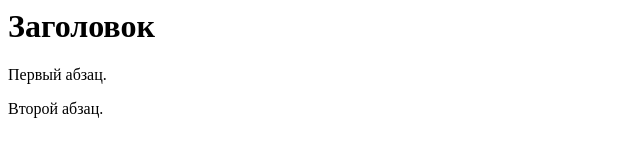
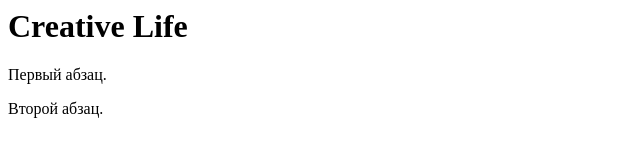
Before and after one commit to Sem19/Test1, a plain HTML site: page homework/index.html in a window 1280 px wide. Shown: the whole page, without its empty margins (0-640 px from the left). Drawn offline with Linux system fonts and the light colour scheme.

Commit message:
change_name

```diff
--- a/homework/index.html
+++ b/homework/index.html
@@ -5,7 +5,7 @@
   <title>Пример веб-страницы</title>
  </head>
  <body>
-  <h1>Заголовок</h1>
+  <h1>Creative Life</h1>
   <p>Первый абзац.</p>
   <p>Второй абзац.</p>
  </body>
```
